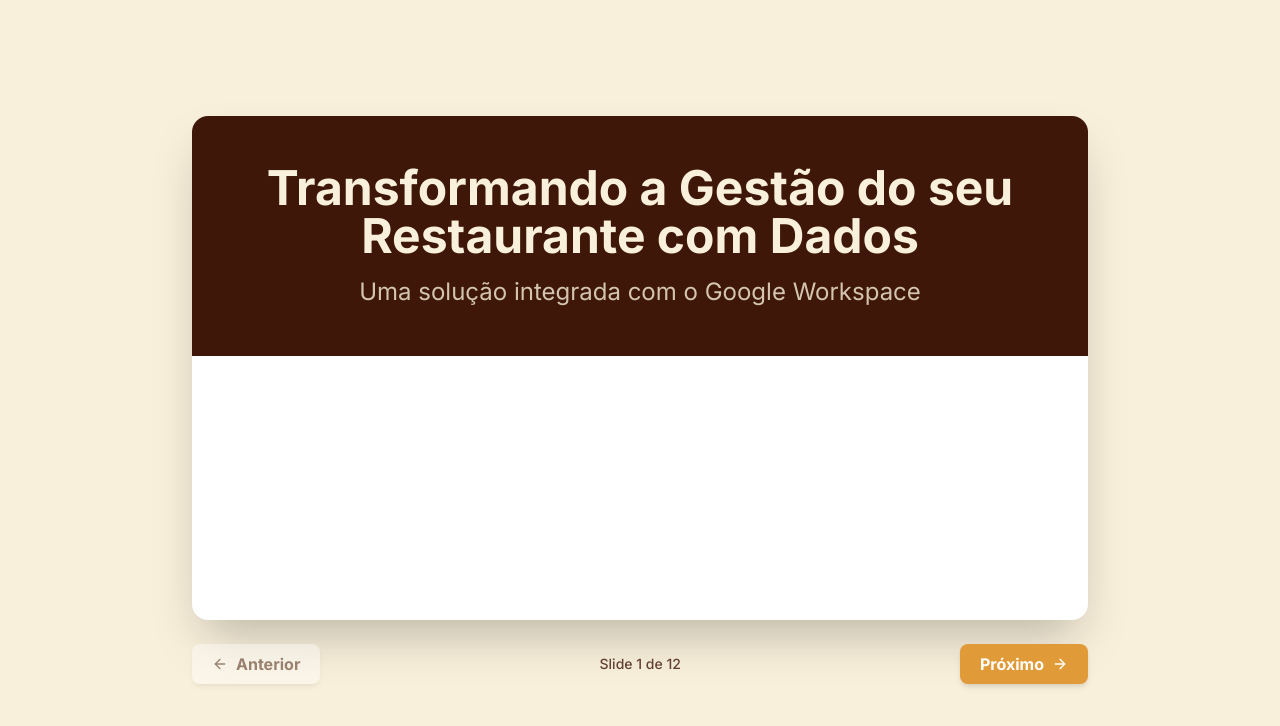
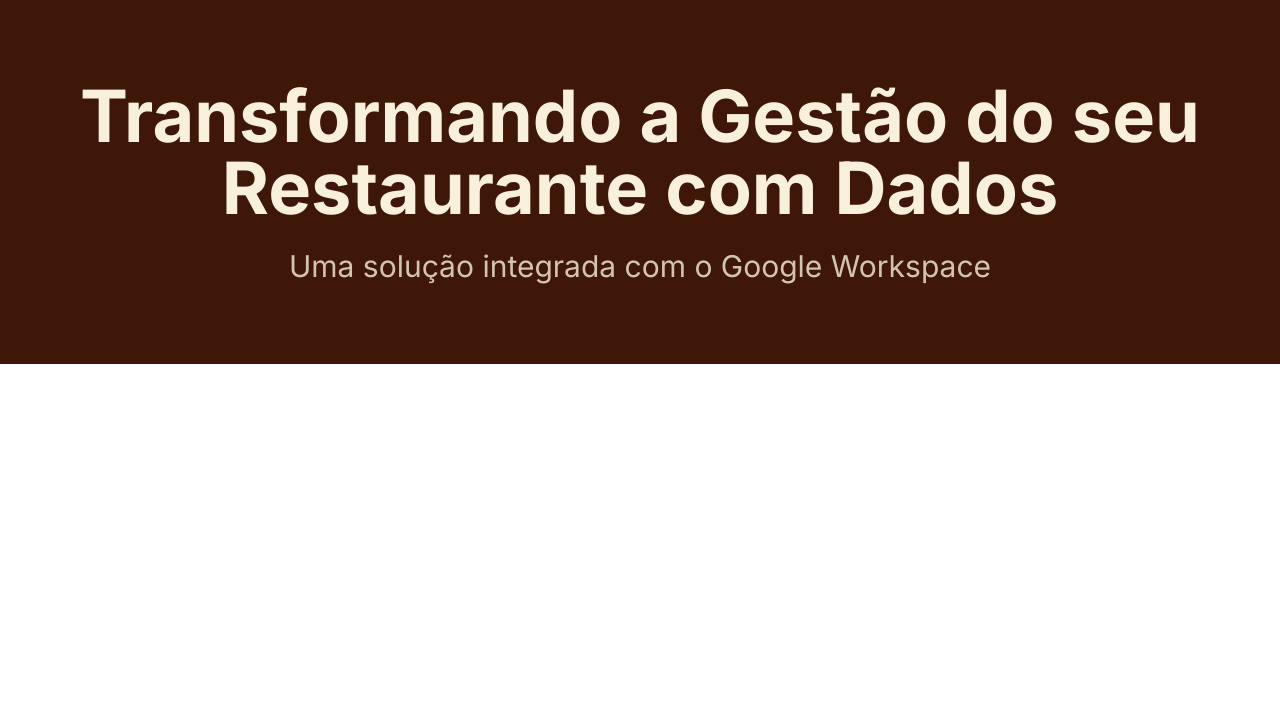
Before and after one commit to somoslidera/casadacolonia, a plain HTML site: page index.html in a window 1280 px wide. Drawn offline with nearby package versions, Linux system fonts and the light colour scheme.

Commit message:
Update index.html

```diff
--- a/index.html
+++ b/index.html
@@ -21,22 +21,24 @@
         }
         /* Simple transition for slide changes */
         @keyframes fadeIn {
-            from { opacity: 0; transform: translateY(20px); }
-            to { opacity: 1; transform: translateY(0); }
+            from { opacity: 0; }
+            to { opacity: 1; }
         }
         .slide-content {
             animation: fadeIn 0.5s ease-in-out;
         }
+        /* Hide navigation for presentation screenshots */
+        #navigation-controls {
+            display: none;
+        }
     </style>
 </head>
-<body class="bg-[#F9F0DB] flex flex-col items-center justify-center min-h-screen p-4">
+<body class="bg-[#F9F0DB] flex flex-col items-center justify-center h-screen">
 
-    <div id="presentation-container" class="w-full max-w-4xl bg-white rounded-2xl shadow-2xl overflow-hidden aspect-video flex flex-col">
-        <!-- Slides will be injected here by JS -->
+    <div id="presentation-container" class="w-full h-full bg-white shadow-2xl overflow-hidden flex flex-col">
         </div>
 
-    <!-- Navigation -->
-    <div class="mt-6 flex items-center justify-between w-full max-w-4xl">
+    <div id="navigation-controls" class="mt-6 flex items-center justify-between w-full max-w-4xl">
         <button id="prevBtn" class="bg-white/80 backdrop-blur-sm text-[#3F1708] font-semibold py-2 px-5 rounded-lg shadow-md hover:bg-white transition-all disabled:opacity-50 disabled:cursor-not-allowed flex items-center gap-2">
             <i data-lucide="arrow-left" class="w-4 h-4"></i>
             Anterior
@@ -177,22 +179,22 @@
                 if (slide.type === 'title') {
                     slideHTML = `
                         <div class="slide ${index === currentSlide ? 'active' : ''}">
-                            <div class="slide-content flex flex-col justify-center items-center h-full text-center p-12 bg-[#3F1708] text-[#F9F0DB]">
-                                <h1 class="text-4xl md:text-5xl font-bold mb-4">${slide.title}</h1>
-                                <p class="text-xl md:text-2xl opacity-80">${slide.subtitle}</p>
+                            <div class="slide-content flex flex-col justify-center items-center h-full text-center p-20 bg-[#3F1708] text-[#F9F0DB]">
+                                <h1 class="text-6xl md:text-7xl font-bold mb-6">${slide.title}</h1>
+                                <p class="text-2xl md:text-3xl opacity-80">${slide.subtitle}</p>
                             </div>
                         </div>
                     `;
                 } else if (slide.type === 'points') {
                     slideHTML = `
                         <div class="slide ${index === currentSlide ? 'active' : ''}">
-                            <div class="slide-content p-8 md:p-12 h-full">
-                                <h2 class="text-2xl md:text-3xl font-bold text-[#3F1708] mb-8">${slide.title}</h2>
-                                <ul class="space-y-6">
+                            <div class="slide-content p-16 md:p-24 h-full flex flex-col justify-center">
+                                <h2 class="text-4xl md:text-5xl font-bold text-[#3F1708] mb-16 text-center">${slide.title}</h2>
+                                <ul class="space-y-10">
                                     ${slide.points.map(p => `
-                                        <li class="flex items-start gap-4">
-                                            <div class="bg-[#E09B38]/20 text-[#E09B38] p-3 rounded-full"><i data-lucide="${p.icon}" class="w-6 h-6"></i></div>
-                                            <p class="text-[#3F1708]/90 text-lg flex-1">${p.text}</p>
+                                        <li class="flex items-start gap-6">
+                                            <div class="bg-[#E09B38]/20 text-[#E09B38] p-4 rounded-full"><i data-lucide="${p.icon}" class="w-10 h-10"></i></div>
+                                            <p class="text-[#3F1708]/90 text-2xl flex-1">${p.text}</p>
                                         </li>
                                     `).join('')}
                                 </ul>
@@ -202,18 +204,18 @@
                 } else if (slide.type === 'analysis') {
                     slideHTML = `
                         <div class="slide ${index === currentSlide ? 'active' : ''}">
-                           <div class="slide-content p-8 md:p-12 h-full">
-                                <h2 class="text-2xl md:text-3xl font-bold text-[#3F1708] mb-8 text-center">${slide.title}</h2>
-                                <div class="grid md:grid-cols-2 gap-8 mt-12">
-                                    <div class="bg-[#3F1708]/5 p-6 rounded-lg">
-                                        <h3 class="font-bold text-xl text-[#3F1708] mb-4">${slide.leftTitle}</h3>
-                                        <ul class="list-disc list-inside space-y-2 text-[#3F1708]/90">
+                           <div class="slide-content p-16 md:p-24 h-full flex flex-col justify-center">
+                                <h2 class="text-4xl md:text-5xl font-bold text-[#3F1708] mb-12 text-center">${slide.title}</h2>
+                                <div class="grid md:grid-cols-2 gap-12 mt-12">
+                                    <div class="bg-[#3F1708]/5 p-8 rounded-lg">
+                                        <h3 class="font-bold text-3xl text-[#3F1708] mb-6">${slide.leftTitle}</h3>
+                                        <ul class="list-disc list-inside space-y-4 text-[#3F1708]/90 text-xl">
                                             ${slide.leftPoints.map(p => `<li>${p}</li>`).join('')}
                                         </ul>
                                     </div>
-                                    <div class="bg-[#3F1708]/5 p-6 rounded-lg">
-                                        <h3 class="font-bold text-xl text-[#3F1708] mb-4">${slide.rightTitle}</h3>
-                                        <ul class="list-disc list-inside space-y-2 text-[#3F1708]/90">
+                                    <div class="bg-[#3F1708]/5 p-8 rounded-lg">
+                                        <h3 class="font-bold text-3xl text-[#3F1708] mb-6">${slide.rightTitle}</h3>
+                                        <ul class="list-disc list-inside space-y-4 text-[#3F1708]/90 text-xl">
                                             ${slide.rightPoints.map(p => `<li>${p}</li>`).join('')}
                                         </ul>
                                     </div>
@@ -224,14 +226,14 @@
                 } else if (slide.type === 'general') {
                      slideHTML = `
                         <div class="slide ${index === currentSlide ? 'active' : ''}">
-                            <div class="slide-content p-8 md:p-12 h-full">
-                                <h2 class="text-2xl md:text-3xl font-bold text-[#3F1708] mb-12 text-center">${slide.title}</h2>
-                                <div class="grid md:grid-cols-3 gap-6">
+                            <div class="slide-content p-16 md:p-24 h-full flex flex-col justify-center">
+                                <h2 class="text-4xl md:text-5xl font-bold text-[#3F1708] mb-16 text-center">${slide.title}</h2>
+                                <div class="grid md:grid-cols-3 gap-10">
                                     ${slide.items.map(item => `
                                         <div class="text-center p-4">
-                                            <div class="flex justify-center mb-4"><div class="bg-[#E09B38]/20 text-[#E09B38] p-4 rounded-full"><i data-lucide="${item.icon}" class="w-8 h-8"></i></div></div>
-                                            <h3 class="font-bold text-lg text-[#3F1708] mb-2">${item.title}</h3>
-                                            <p class="text-[#3F1708]/80 text-sm">${item.description}</p>
+                                            <div class="flex justify-center mb-6"><div class="bg-[#E09B38]/20 text-[#E09B38] p-5 rounded-full"><i data-lucide="${item.icon}" class="w-12 h-12"></i></div></div>
+                                            <h3 class="font-bold text-2xl text-[#3F1708] mb-3">${item.title}</h3>
+                                            <p class="text-[#3F1708]/80 text-lg">${item.description}</p>
                                         </div>
                                     `).join('')}
                                 </div>
@@ -242,9 +244,9 @@
                      slideHTML = `
                         <div class="slide ${index === currentSlide ? 'active' : ''}">
                            <div class="slide-content grid md:grid-cols-2 items-center h-full">
-                                <div class="p-8 md:p-12">
-                                    <h2 class="text-2xl md:text-3xl font-bold text-[#3F1708] mb-6">${slide.title}</h2>
-                                    <p class="text-[#3F1708]/90 text-lg">${slide.text}</p>
+                                <div class="p-16 md:p-24">
+                                    <h2 class="text-4xl md:text-5xl font-bold text-[#3F1708] mb-8">${slide.title}</h2>
+                                    <p class="text-[#3F1708]/90 text-2xl leading-relaxed">${slide.text}</p>
                                 </div>
                                 <div class="h-full w-full hidden md:block">
                                      <img src="${slide.image}" alt="Dashboard Mockup" class="w-full h-full object-cover">
@@ -255,9 +257,9 @@
                 } else if (slide.type === 'placeholder') {
                     slideHTML = `
                         <div class="slide ${index === currentSlide ? 'active' : ''}">
-                            <div class="slide-content p-8 md:p-12 h-full flex flex-col bg-[#3F1708]/5">
-                                <h2 class="text-xl md:text-2xl font-bold text-[#3F1708] text-center mb-6">${slide.title}</h2>
-                                <div class="flex-grow flex items-center justify-center p-4 bg-slate-200/50 rounded-lg">
+                            <div class="slide-content p-12 h-full flex flex-col bg-[#3F1708]/5">
+                                <h2 class="text-3xl md:text-4xl font-bold text-[#3F1708] text-center mb-8">${slide.title}</h2>
+                                <div class="flex-grow flex items-center justify-center p-8 bg-slate-200/50 rounded-lg">
                                     <img src="${slide.image}" alt="${slide.title}" class="max-w-full max-h-full object-contain rounded-md shadow-lg">
                                 </div>
                             </div>
@@ -266,21 +268,21 @@
                 } else if (slide.type === 'implementation') {
                     slideHTML = `
                         <div class="slide ${index === currentSlide ? 'active' : ''}">
-                            <div class="slide-content p-8 md:p-12 h-full">
-                                <h2 class="text-2xl md:text-3xl font-bold text-[#3F1708] mb-8 text-center">${slide.title}</h2>
-                                <div class="grid md:grid-cols-2 gap-8 mt-10 items-center">
-                                    <div class="text-center md:text-left p-6">
-                                        <p class="text-lg text-[#3F1708]/80">Investimento único</p>
-                                        <p class="text-5xl font-bold text-[#3F1708] my-2">R$ ${slide.price}</p>
-                                        <p class="text-xl text-[#3F1708]/90">${slide.installments}</p>
-                                        <p class="mt-4 text-md font-semibold text-[#E09B38]">${slide.duration}</p>
+                            <div class="slide-content p-16 md:p-24 h-full flex flex-col justify-center">
+                                <h2 class="text-4xl md:text-5xl font-bold text-[#3F1708] mb-12 text-center">${slide.title}</h2>
+                                <div class="grid md:grid-cols-2 gap-12 mt-10 items-center">
+                                    <div class="text-center p-6">
+                                        <p class="text-2xl text-[#3F1708]/80">Investimento único</p>
+                                        <p class="text-7xl font-bold text-[#3F1708] my-3">R$ ${slide.price}</p>
+                                        <p class="text-3xl text-[#3F1708]/90">${slide.installments}</p>
+                                        <p class="mt-6 text-xl font-semibold text-[#E09B38]">${slide.duration}</p>
                                     </div>
-                                    <div class="bg-[#3F1708]/5 p-6 rounded-lg border-l-4 border-[#E09B38]">
-                                        <ul class="space-y-3 text-[#3F1708]">
+                                    <div class="bg-[#3F1708]/5 p-8 rounded-lg border-l-8 border-[#E09B38]">
+                                        <ul class="space-y-4 text-[#3F1708]">
                                             ${slide.features.map(f => `
-                                                <li class="flex items-start gap-3">
-                                                    <i data-lucide="check-circle-2" class="w-5 h-5 text-[#E09B38] mt-1 shrink-0"></i>
-                                                    <span>${f}</span>
+                                                <li class="flex items-start gap-4">
+                                                    <i data-lucide="check-circle-2" class="w-7 h-7 text-[#E09B38] mt-1 shrink-0"></i>
+                                                    <span class="text-xl">${f}</span>
                                                 </li>`).join('')}
                                         </ul>
                                     </div>
@@ -291,22 +293,22 @@
                 } else if (slide.type === 'pricing') {
                      slideHTML = `
                         <div class="slide ${index === currentSlide ? 'active' : ''}">
-                            <div class="slide-content p-8 md:p-12 h-full bg-[#3F1708]/5">
-                                <h2 class="text-2xl md:text-3xl font-bold text-[#3F1708] text-center">${slide.title}</h2>
-                                <p class="text-center text-[#3F1708]/80 mt-2 mb-10">${slide.subtitle}</p>
-                                <div class="flex flex-col md:flex-row justify-center items-stretch gap-8">
+                            <div class="slide-content p-16 md:p-24 h-full bg-[#3F1708]/5 flex flex-col justify-center">
+                                <h2 class="text-4xl md:text-5xl font-bold text-[#3F1708] text-center">${slide.title}</h2>
+                                <p class="text-center text-xl text-[#3F1708]/80 mt-4 mb-16">${slide.subtitle}</p>
+                                <div class="flex flex-col md:flex-row justify-center items-stretch gap-10">
                                     ${slide.options.map(opt => `
-                                        <div class="flex-1 border ${opt.recommended ? 'border-[#E09B38]' : 'border-slate-200'} bg-white p-6 rounded-xl shadow-lg relative">
-                                            ${opt.recommended ? '<div class="absolute top-0 -translate-y-1/2 left-1/2 -translate-x-1/2 bg-[#E09B38] text-white text-xs font-bold px-4 py-1 rounded-full">RECOMENDADO</div>' : ''}
-                                            <h3 class="text-2xl font-bold text-[#3F1708]">${opt.name}</h3>
-                                            <p class="text-4xl font-bold text-[#3F1708] my-4">R$ ${opt.price}<span class="text-base font-normal text-[#3F1708]/80 ml-1">${opt.per}</span></p>
-                                            <ul class="space-y-3 text-[#3F1708]/90">
-                                                ${opt.features.map(f => `<li class="flex items-start gap-2"><i data-lucide="check" class="w-5 h-5 text-green-500 mt-1 shrink-0"></i><span>${f}</span></li>`).join('')}
+                                        <div class="flex-1 border-2 ${opt.recommended ? 'border-[#E09B38]' : 'border-slate-200'} bg-white p-8 rounded-2xl shadow-lg relative flex flex-col">
+                                            ${opt.recommended ? '<div class="absolute top-0 -translate-y-1/2 left-1/2 -translate-x-1/2 bg-[#E09B38] text-white text-sm font-bold px-5 py-2 rounded-full">RECOMENDADO</div>' : ''}
+                                            <h3 class="text-3xl font-bold text-[#3F1708] mt-4">${opt.name}</h3>
+                                            <p class="text-6xl font-bold text-[#3F1708] my-6">R$ ${opt.price}<span class="text-xl font-normal text-[#3F1708]/80 ml-2">${opt.per}</span></p>
+                                            <ul class="space-y-4 text-[#3F1708]/90 text-lg">
+                                                ${opt.features.map(f => `<li class="flex items-start gap-3"><i data-lucide="check" class="w-6 h-6 text-green-500 mt-1 shrink-0"></i><span>${f}</span></li>`).join('')}
                                             </ul>
                                         </div>
                                     `).join('')}
                                 </div>
-                                <p class="text-center text-sm text-[#3F1708]/70 mt-8">${slide.footer}</p>
+                                <p class="text-center text-base text-[#3F1708]/70 mt-12">${slide.footer}</p>
                             </div>
                         </div>
                     `;
@@ -314,7 +316,7 @@
                     slideHTML = `
                         <div class="slide ${index === currentSlide ? 'active' : ''}">
                             <div class="slide-content flex flex-col justify-center items-center h-full text-center p-12 bg-[#3F1708]">
-                                <img src="${slide.image}" alt="Logo Lidera" class="h-24">
+                                <img src="${slide.image}" alt="Logo Lidera" class="h-32">
                             </div>
                         </div>
                     `;
@@ -327,10 +329,12 @@
         }
 
         function updateControls() {
+            if (prevBtn && nextBtn && currentSlideEl && totalSlidesEl) {
                 prevBtn.disabled = currentSlide === 0;
                 nextBtn.disabled = currentSlide === slidesData.length - 1;
                 currentSlideEl.textContent = currentSlide + 1;
                 totalSlidesEl.textContent = slidesData.length;
+            }
         }
 
         function showSlide(index) {
@@ -338,6 +342,8 @@
             renderSlides();
         }
 
+        // Ensure buttons exist before adding listeners
+        if (prevBtn && nextBtn) {
             prevBtn.addEventListener('click', () => {
                 if (currentSlide > 0) {
                     showSlide(currentSlide - 1);
@@ -349,12 +355,17 @@
                     showSlide(currentSlide + 1);
                 }
             });
+        }
 
         document.addEventListener('keydown', (e) => {
             if (e.key === 'ArrowRight') {
-                nextBtn.click();
+                if (currentSlide < slidesData.length - 1) {
+                    showSlide(currentSlide + 1);
+                }
             } else if (e.key === 'ArrowLeft') {
-                prevBtn.click();
+                if (currentSlide > 0) {
+                    showSlide(currentSlide - 1);
+                }
             }
         });
 
```
Lines whose indentation alone changed are shown as unchanged.
